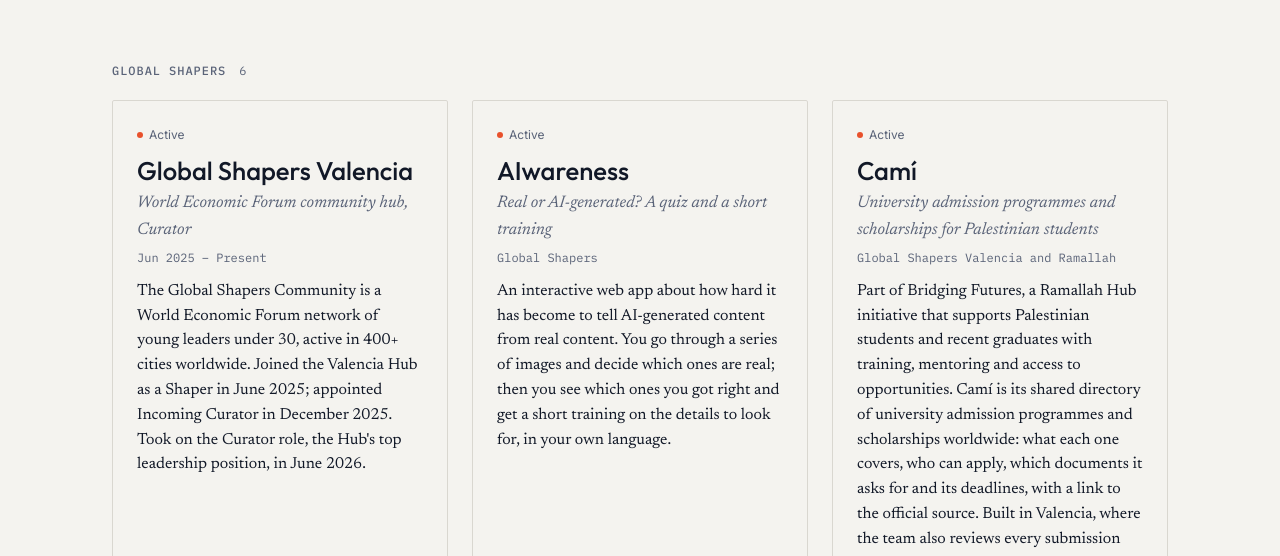
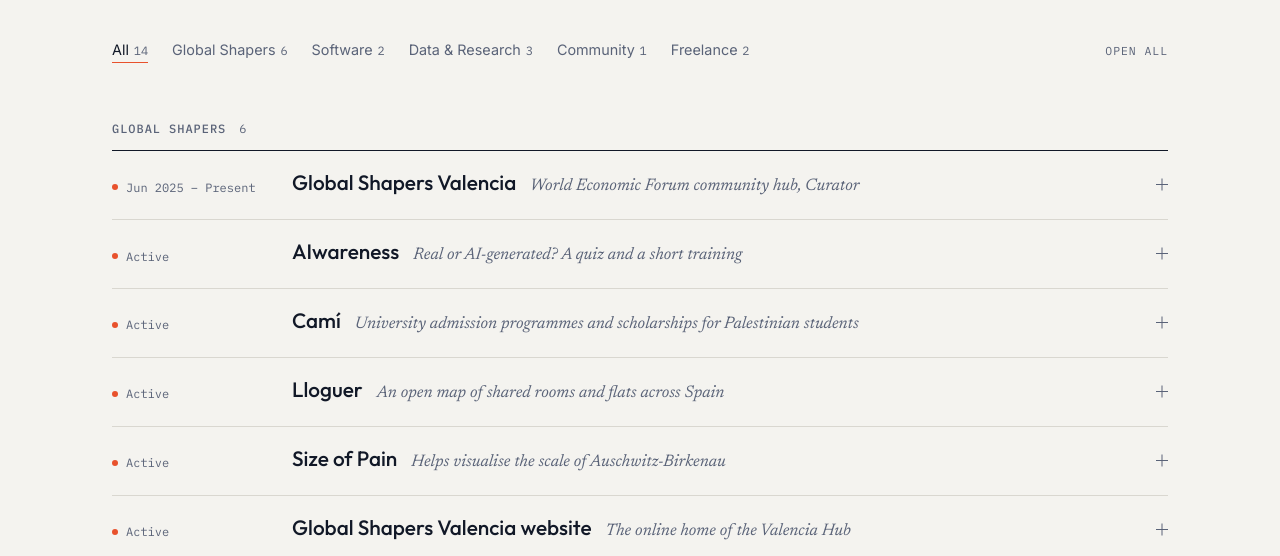
Before and after one commit to JBoixCampos/JBoixCampos.github.io, a plain HTML site: page projects.html in a window 1280 px wide. Shown: the part 244-800 px from the top of the page. Drawn offline with Linux system fonts and the light colour scheme.

Commit message:
Turn the projects grid into an index and add the Bankinter talk
Projects are now one ruled row each (dates, name, tagline) that opens
to show the description and notes, with filters by area and an "open
all" switch. The Bankinter entry tells the path from Akademia student to
invited speaker, the talk is listed on Research, and the CV gains the
Akademia programme.

Co-Authored-By: Claude Opus 5.5 <noreply@anthropic.com>
Claude-Session: https://claude.ai/code/session_01SNURnRKjyybeYoMQUsD82B

```diff
--- a/data/cv.json
+++ b/data/cv.json
@@ -180,6 +180,12 @@
       "keywords": ["Python", "JavaScript", "Open Source", "Scientific Publishing"]
     },
     {
+      "name": "Bankinter Innovation Foundation: Akademia Programme",
+      "url": "https://lnkd.in/p/eWbyDYpR",
+      "description": "Akademia student (2022), mentor of student teams on AI (2023–2025), member of the 2026 expert panel evaluating project proposals, and invited speaker in November 2026 with a 90-minute interactive talk on modern AI, \"The new era of intelligence\".",
+      "keywords": ["AI", "Public Speaking", "Mentorship", "Evaluation"]
+    },
+    {
       "name": "Valencia Fallas Route Optimization",
       "url": "https://jboixcampos.github.io/fallas-project-details.html",
       "description": "Applied metaheuristics algorithms to optimise walking routes for visiting Valencia's Fallas festival. Featured in local media coverage.",
--- a/data/projects.json
+++ b/data/projects.json
@@ -157,18 +157,25 @@
     },
     {
       "name": "Bankinter Innovation Foundation",
-      "tagline": "AI Mentor & Project Evaluator",
+      "tagline": "From Akademia student to AI speaker",
       "category": "Community",
       "status": "active",
-      "startDate": "Oct 2023",
+      "startDate": "2022",
       "endDate": null,
       "url": "https://www.fundacionbankinter.org",
-      "description": "Mentored student teams in the Akademia programme (2023–2025) on AI algorithm development and model architecture. Currently serving on the 2026 expert panel to evaluate project proposals.",
+      "description": "Went from Akademia student (2022) to mentor of student teams on AI algorithm development and model architecture (2023–2025), and then to the 2026 expert panel evaluating project proposals. In November 2026 the foundation invited me back as an AI expert to give a 90-minute talk to the new Akademia cohort, \"The new era of intelligence\". The session was fully interactive: students joined anonymously from their phones with a QR code, voted the next word of a sentence as a language model would, estimated the energy of an AI query against real data, and watched a small model on my laptop pick its next word live. It covered the energy cost of AI, the move from single chatbots to agents that coordinate with each other, and why understanding what is inside a technology is what lets you innovate with it.",
       "keywords": [
         "AI",
+        "Public Speaking",
         "Mentorship",
-        "Innovation",
-        "Evaluation"
+        "Evaluation",
+        "Innovation"
+      ],
+      "links": [
+        {
+          "label": "Talk recap",
+          "url": "https://lnkd.in/p/eWbyDYpR"
+        }
       ]
     },
     {
--- a/projects.html
+++ b/projects.html
@@ -89,35 +89,47 @@
   // Groups in display order; unknown categories go last.
   const GROUPS = ['Global Shapers', 'Software', 'Data & Research', 'Community', 'Freelance'];
 
-  function card(p) {
+  const slug = s => s.toLowerCase().normalize('NFD').replace(/[̀-ͯ]/g, '')
+    .replace(/&/g, 'and').replace(/[^a-z0-9]+/g, '-').replace(/^-|-$/g, '');
+
+  function row(p) {
     const isActive = p.status === 'active';
-    const linkHtml = p.url
-      ? `<a class="project-link" href="${p.url}" target="_blank" rel="noopener">Visit &rarr;</a>`
-      : '';
-    const pressHtml = p.press && p.press.length
-      ? `<p class="project-press"><span>Press</span> ${p.press.map(m =>
-          `<a href="${m.url}" target="_blank" rel="noopener">${m.outlet}</a>`).join(', ')}</p>`
-      : '';
+    const dates = formatDates(p);
+
+    const notes = [];
+    if (p.url) {
+      notes.push(`<p class="proj-visit"><a href="${p.url}" target="_blank" rel="noopener">Visit ${p.url.replace(/^https?:\/\/(www\.)?/, '').replace(/\/$/, '')} &#8599;</a></p>`);
+    }
+    if (p.details) notes.push(`<p class="proj-detail">${p.details}</p>`);
+    if (p.organization) notes.push(`<p class="proj-note"><span>With</span> ${p.organization}</p>`);
+    if (p.press && p.press.length) {
+      notes.push(`<p class="proj-note"><span>Press</span> ${p.press.map(m =>
+        `<a href="${m.url}" target="_blank" rel="noopener">${m.outlet}</a>`).join(', ')}</p>`);
+    }
+    if (p.links && p.links.length) {
+      notes.push(`<p class="proj-note"><span>See</span> ${p.links.map(l =>
+        `<a href="${l.url}" target="_blank" rel="noopener">${l.label}</a>`).join(', ')}</p>`);
+    }
+    notes.push(`<p class="proj-keywords">${p.keywords.join(' &middot; ')}</p>`);
 
     return `
-      <article class="project-card">
-        <div class="project-top">
-          <span class="project-status">
-            <span class="project-status-dot ${isActive ? 'active' : ''}"></span>
-            ${isActive ? 'Active' : 'Completed'}
+      <details class="proj" id="${slug(p.name)}">
+        <summary>
+          <span class="proj-meta">
+            <span class="proj-dot ${isActive ? 'active' : ''}" title="${isActive ? 'Active' : 'Completed'}"></span>
+            <span class="proj-dates">${dates || (isActive ? 'Active' : 'Completed')}</span>
           </span>
+          <span class="proj-head">
+            <span class="proj-title">${p.name}</span>
+            <span class="proj-tagline">${p.tagline}</span>
+          </span>
+          <span class="proj-toggle" aria-hidden="true"></span>
+        </summary>
+        <div class="proj-body">
+          <p class="proj-desc">${p.description}</p>
+          <div class="proj-notes">${notes.join('')}</div>
         </div>
-        <h3 class="project-title">${p.name}</h3>
-        <p class="project-tagline">${p.tagline}</p>
-        ${p.organization ? `<p class="project-dates">${p.organization}</p>` : ''}
-        ${formatDates(p) ? `<p class="project-dates">${formatDates(p)}</p>` : ''}
-        <p class="project-desc">${p.description}</p>
-        <div class="project-keywords">
-          ${p.keywords.map(k => `<span class="project-keyword">${k}</span>`).join('')}
-        </div>
-        ${pressHtml}
-        ${linkHtml}
-      </article>`;
+      </details>`;
   }
 
   function render(data) {
@@ -127,18 +139,68 @@
     };
     const categories = [...new Set(data.projects.map(p => p.category))]
       .sort((a, b) => order(a) - order(b));
+    const groups = categories.map(cat => ({
+      cat,
+      id: slug(cat),
+      // Active first, otherwise keep the order of the JSON file.
+      items: data.projects
+        .filter(p => p.category === cat)
+        .sort((a, b) => (b.status === 'active') - (a.status === 'active')),
+    }));
 
-    document.getElementById('projects-root').innerHTML = categories.map(cat => {
-      // Active first, otherwise keep the order of the JSON file.
-      const items = data.projects
-        .filter(p => p.category === cat)
-        .sort((a, b) => (b.status === 'active') - (a.status === 'active'));
-      return `
-        <section class="project-group">
-          <h2 class="section-label">${cat} <span class="group-count">${items.length}</span></h2>
-          <div class="projects-grid">${items.map(card).join('')}</div>
-        </section>`;
-    }).join('');
+    const filterBtn = (id, label, n) =>
+      `<button type="button" class="proj-filter" data-filter="${id}" aria-pressed="false">${label}<span class="group-count">${n}</span></button>`;
+
+    document.getElementById('projects-root').innerHTML = `
+      <div class="proj-filters" role="group" aria-label="Filter projects by area">
+        ${filterBtn('all', 'All', data.projects.length)}
+        ${groups.map(g => filterBtn(g.id, g.cat, g.items.length)).join('')}
+        <button type="button" class="proj-expand" aria-pressed="false">Open all</button>
+      </div>
+      ${groups.map(g => `
+        <section class="project-group" data-group="${g.id}" aria-labelledby="group-${g.id}">
+          <h2 class="section-label" id="group-${g.id}">${g.cat} <span class="group-count">${g.items.length}</span></h2>
+          ${g.items.map(row).join('')}
+        </section>`).join('')}`;
+
+    const ids = groups.map(g => g.id);
+    function apply(id) {
+      if (!ids.includes(id)) id = 'all';
+      document.querySelectorAll('.proj-filter').forEach(b =>
+        b.setAttribute('aria-pressed', String(b.dataset.filter === id)));
+      document.querySelectorAll('.project-group').forEach(s => {
+        s.hidden = id !== 'all' && s.dataset.group !== id;
+      });
+    }
+    document.querySelectorAll('.proj-filter').forEach(b => b.addEventListener('click', () => {
+      const id = b.dataset.filter;
+      history.replaceState(null, '', id === 'all' ? location.pathname : '#' + id);
+      apply(id);
+    }));
+
+    // A hash can name a group (#software) or a single project (#vivum).
+    const hash = decodeURIComponent(location.hash.slice(1));
+    const target = hash && document.getElementById(hash);
+    if (target && target.classList.contains('proj')) {
+      apply('all');
+      target.open = true;
+      // Wait for the web fonts so the layout above does not shift.
+      document.fonts.ready.then(() => target.scrollIntoView());
+    } else {
+      apply(hash);
+    }
+
+    const expand = document.querySelector('.proj-expand');
+    expand.addEventListener('click', () => {
+      const open = expand.getAttribute('aria-pressed') !== 'true';
+      document.querySelectorAll('details.proj').forEach(d => { d.open = open; });
+      expand.setAttribute('aria-pressed', String(open));
+      expand.textContent = open ? 'Close all' : 'Open all';
+    });
+
+    // Print every project in full.
+    window.addEventListener('beforeprint', () =>
+      document.querySelectorAll('details.proj').forEach(d => { d.open = true; }));
   }
 
   fetch(PROJ_URL)
--- a/style.css
+++ b/style.css
@@ -599,118 +599,193 @@ footer {
 /* ─────────────────────────────────────────
    PROJECTS PAGE
 ───────────────────────────────────────── */
-.projects-grid {
-  display: grid;
-  grid-template-columns: repeat(auto-fill, minmax(300px, 1fr));
-  gap: 24px;
+/* Filters: one quiet row of text buttons */
+.proj-filters {
+  display: flex;
+  flex-wrap: wrap;
+  gap: 8px 24px;
+  margin: -24px 0 56px;
 }
 
-.project-card {
-  border: 1px solid var(--border);
-  border-radius: 2px;
-  padding: 24px;
-  transition: border-color 0.15s;
-  display: flex;
-  flex-direction: column;
+.proj-filter {
+  font-family: var(--sans);
+  font-size: 0.9rem;
+  color: var(--muted);
+  background: none;
+  border: 0;
+  border-bottom: 1px solid transparent;
+  padding: 4px 0;
+  cursor: pointer;
+  transition: color 0.15s, border-color 0.15s;
 }
-.project-card:hover,
-.project-card:focus-within { border-color: var(--signal); }
-
-.project-top {
-  display: flex;
-  justify-content: space-between;
-  align-items: baseline;
-  gap: 1rem;
-  margin-bottom: 12px;
+.proj-filter:hover { color: var(--text); }
+.proj-filter[aria-pressed="true"] {
+  color: var(--text);
+  border-bottom-color: var(--signal);
+}
+.proj-filter .group-count {
+  font-family: var(--mono);
+  font-size: 0.75rem;
 }
 
-.project-status {
-  font-family: var(--sans);
+.project-group { margin-bottom: 72px; }
+.project-group .section-label {
+  padding-bottom: 12px;
+  border-bottom: 1px solid var(--rule);
+  margin-bottom: 0;
+}
+.group-count { color: var(--muted); margin-left: 0.4em; font-weight: 400; }
+
+/* One project per row: an index you open, not a wall of cards */
+.proj { border-bottom: 1px solid var(--border); }
+.proj:target > summary { background: var(--target); }
+
+.proj > summary {
+  list-style: none;
+  cursor: pointer;
+  display: grid;
+  grid-template-columns: 148px minmax(0, 1fr) 24px;
+  gap: 4px 32px;
+  align-items: baseline;
+  padding: 18px 0 19px;
+}
+.proj > summary::-webkit-details-marker { display: none; }
+.proj > summary:hover .proj-title { color: var(--signal-text); }
+
+.proj-meta {
+  display: flex;
+  align-items: center;
+  gap: 8px;
+  font-family: var(--mono);
   font-size: 0.75rem;
   color: var(--muted);
-  display: flex;
-  align-items: center;
-  gap: 6px;
   white-space: nowrap;
 }
 
-.project-status-dot {
+.proj-dot {
   width: 6px;
   height: 6px;
   border-radius: 50%;
   background: var(--grey);
   flex-shrink: 0;
 }
+.proj-dot.active { background: var(--signal); }
 
-.project-status-dot.active { background: var(--signal); }
-
-.project-title {
-  font-family: var(--display);
-  font-size: 1.6rem;
-  font-weight: 500;
-  line-height: 1.15;
-  margin-bottom: 4px;
+.proj-head {
+  display: flex;
+  flex-wrap: wrap;
+  align-items: baseline;
+  gap: 2px 14px;
 }
 
-.project-tagline {
+.proj-title {
+  font-family: var(--display);
+  font-size: 1.3rem;
+  font-weight: 500;
+  line-height: 1.25;
+  transition: color 0.15s;
+}
+
+.proj-tagline {
   font-family: var(--serif);
   font-style: italic;
   font-size: 1.05rem;
   color: var(--muted);
-  margin-bottom: 4px;
+  text-wrap: pretty;
 }
 
-.project-dates {
-  font-family: var(--mono);
-  font-size: 0.75rem;
-  color: var(--muted);
-  margin-bottom: 12px;
+/* A plus that turns into a minus */
+.proj-toggle {
+  position: relative;
+  width: 12px;
+  height: 12px;
+  justify-self: end;
+  align-self: center;
+}
+.proj-toggle::before,
+.proj-toggle::after {
+  content: '';
+  position: absolute;
+  left: 0;
+  top: 5.5px;
+  width: 12px;
+  height: 1px;
+  background: var(--muted);
+  transition: transform 0.2s;
+}
+.proj-toggle::after { transform: rotate(90deg); }
+.proj[open] .proj-toggle::after { transform: rotate(0deg); }
+
+.proj-body {
+  display: grid;
+  grid-template-columns: minmax(0, 1fr) 232px;
+  gap: 16px 40px;
+  margin-left: 180px;
+  padding: 0 56px 28px 0;
+  animation: fadeUp 0.25s ease;
 }
 
-.project-desc {
-  font-size: 1rem;
-  line-height: 1.55;
-  margin-bottom: 16px;
+.proj-desc {
+  font-size: 1.0625rem;
+  line-height: 1.6;
+  max-width: 640px;
+  text-wrap: pretty;
 }
 
-.project-keywords {
-  display: flex;
-  flex-wrap: wrap;
-  gap: 4px 12px;
-  margin-bottom: 16px;
-  margin-top: auto;
+.proj-notes {
+  padding-top: 4px;
+  font-family: var(--sans);
+  font-size: 0.85rem;
+  line-height: 1.5;
+  color: var(--muted);
 }
-
-.project-keyword {
+.proj-notes > * + * { margin-top: 10px; }
+.proj-visit a { color: var(--text); }
+.proj-detail { color: var(--text); }
+.proj-note span,
+.proj-keywords {
   font-family: var(--mono);
   font-size: 0.72rem;
-  color: var(--muted);
+  letter-spacing: 0.02em;
 }
-
-.project-group { margin-bottom: 56px; }
-.group-count { color: var(--muted); margin-left: 0.4em; font-weight: 400; }
-
-.project-press {
-  font-family: var(--sans);
-  font-size: 0.8rem;
-  line-height: 1.6;
-  color: var(--muted);
-  margin-bottom: 14px;
-}
-.project-press span {
-  font-family: var(--mono);
-  font-size: 0.7rem;
+.proj-note span {
   letter-spacing: 0.08em;
   text-transform: uppercase;
   margin-right: 4px;
 }
-.project-press a { color: var(--muted); }
-.project-press a:hover { color: var(--signal-text); }
+.proj-note a { color: var(--muted); }
+.proj-note a:hover { color: var(--signal-text); }
 
-.project-link {
-  align-self: flex-start;
-  font-family: var(--sans);
-  font-size: 0.85rem;
+.proj-expand {
+  margin-left: auto;
+  font-family: var(--mono);
+  font-size: 0.72rem;
+  letter-spacing: 0.08em;
+  text-transform: uppercase;
+  color: var(--muted);
+  background: none;
+  border: 0;
+  padding: 4px 0;
+  cursor: pointer;
+}
+.proj-expand:hover { color: var(--text); }
+
+@media (max-width: 960px) {
+  .proj-body { grid-template-columns: minmax(0, 1fr); margin-left: 180px; padding-right: 56px; }
+}
+
+@media (max-width: 640px) {
+  .proj-filters { margin-top: -32px; gap: 6px 18px; }
+  .proj-expand { margin-left: 0; }
+  .proj > summary { grid-template-columns: minmax(0, 1fr) 16px; gap: 6px 12px; padding: 16px 0; }
+  .proj-meta { grid-column: 1; }
+  .proj-head { grid-column: 1; }
+  .proj-toggle { grid-column: 2; grid-row: 1 / span 2; }
+  .proj-body { margin-left: 0; padding: 0 0 24px; }
+}
+
+@media print {
+  .proj-filters, .proj-toggle { display: none; }
 }
 
 .notfound-head { margin-bottom: 28px; }
@@ -765,7 +840,7 @@ footer {
     color: var(--text);
     break-after: avoid;
   }
-  .pub-item, .award-item, .project-card, .conf-item { break-inside: avoid; }
+  .pub-item, .award-item, .proj, .conf-item { break-inside: avoid; }
 
   /* CV header: name, role, then summary beside the contacts */
   .cv-header { margin-bottom: 10pt; }
@@ -824,7 +899,6 @@ footer {
   .cv-dates   { margin-bottom: 4px; }
   .award-item { grid-template-columns: 1fr; }
   .award-cat  { margin-top: 4px; text-align: left; }
-  .projects-grid { grid-template-columns: 1fr; }
 }
 
 /* ─────────────────────────────────────────
```
Also changed, not shown: data/publications.json (+10 -0 lines), research.html (+1 -1 lines), sitemap.xml (+4 -4 lines), llms.txt.
